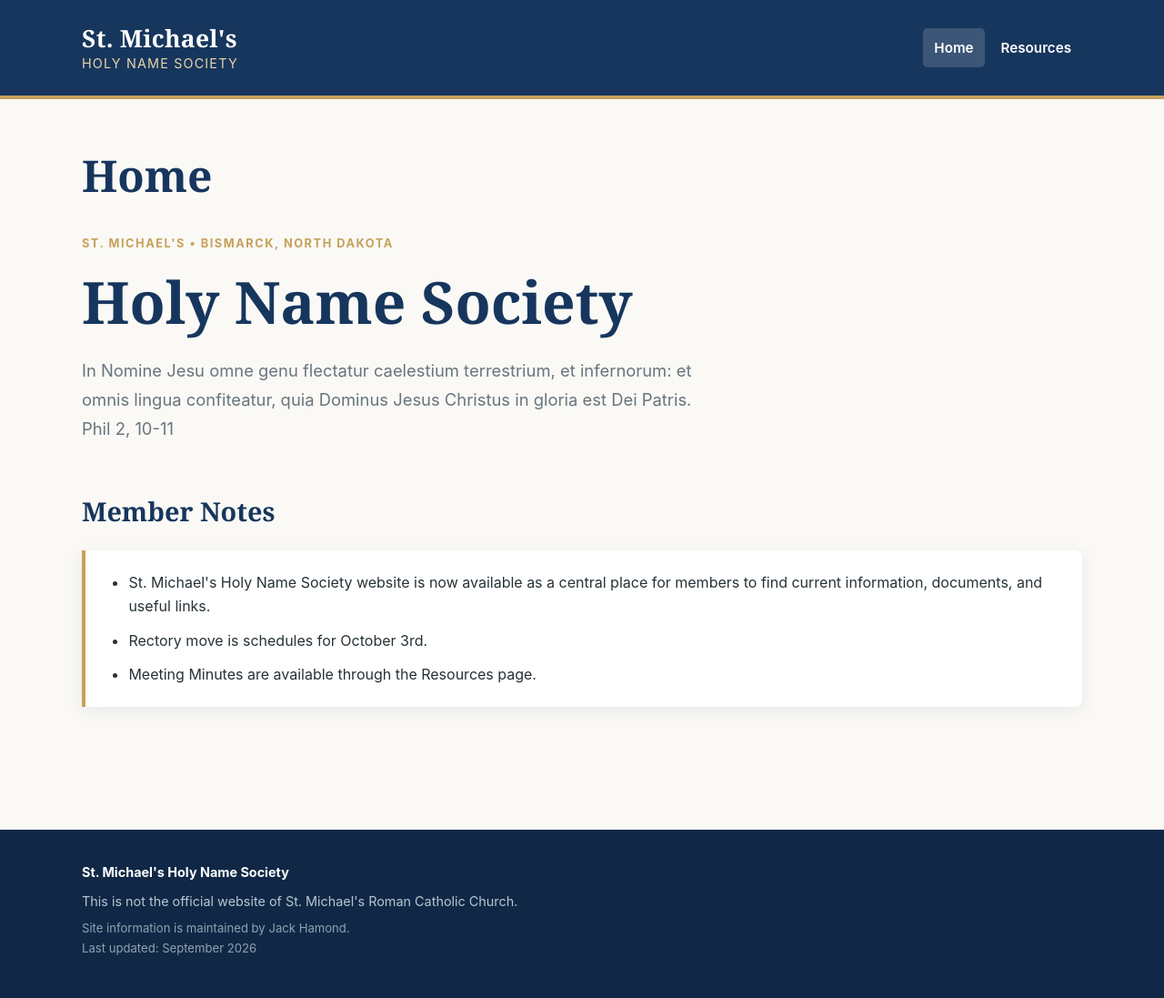
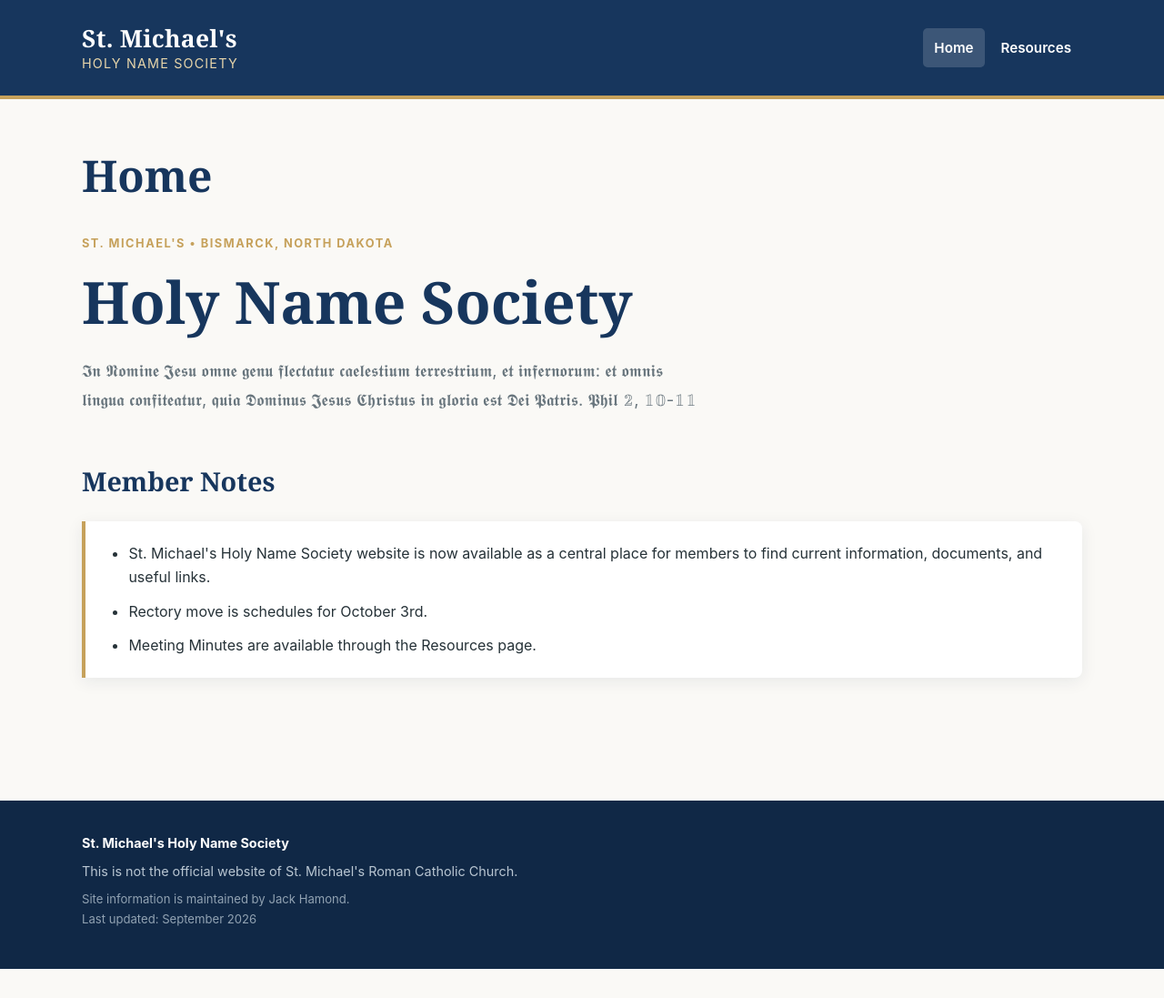
Before and after one commit to stmichaelshns/stmichaelshns.github.io, a Jekyll site: the page built from index.md, in a window 1280 px wide. Shown: the whole page at 91% size. Built offline with Jekyll 4.4.1, drawn with Linux system fonts in a browser that asks for light colours; after the commit the page ends 1065 px from its top, so only the background shows below that.

Commit message:
Update index.md

```diff
--- a/index.md
+++ b/index.md
@@ -9,9 +9,9 @@ title: Home
   <h1>Holy Name Society</h1>
 
   <p class="intro">
-    In Nomine Jesu omne genu flectatur caelestium terrestrium, et infernorum:
-    et omnis lingua confiteatur, quia Dominus Jesus Christus
-    in gloria est Dei Patris. Phil 2, 10-11
+    𝕴𝖓 𝕹𝖔𝖒𝖎𝖓𝖊 𝕵𝖊𝖘𝖚 𝖔𝖒𝖓𝖊 𝖌𝖊𝖓𝖚 𝖋𝖑𝖊𝖈𝖙𝖆𝖙𝖚𝖗 𝖈𝖆𝖊𝖑𝖊𝖘𝖙𝖎𝖚𝖒 𝖙𝖊𝖗𝖗𝖊𝖘𝖙𝖗𝖎𝖚𝖒, 𝖊𝖙 𝖎𝖓𝖋𝖊𝖗𝖓𝖔𝖗𝖚𝖒:
+    𝖊𝖙 𝖔𝖒𝖓𝖎𝖘 𝖑𝖎𝖓𝖌𝖚𝖆 𝖈𝖔𝖓𝖋𝖎𝖙𝖊𝖆𝖙𝖚𝖗, 𝖖𝖚𝖎𝖆 𝕯𝖔𝖒𝖎𝖓𝖚𝖘 𝕵𝖊𝖘𝖚𝖘 𝕮𝖍𝖗𝖎𝖘𝖙𝖚𝖘
+    𝖎𝖓 𝖌𝖑𝖔𝖗𝖎𝖆 𝖊𝖘𝖙 𝕯𝖊𝖎 𝕻𝖆𝖙𝖗𝖎𝖘. 𝕻𝖍𝖎𝖑 𝟚, 𝟙𝟘-𝟙𝟙
   </p>
 </div>
 
```
